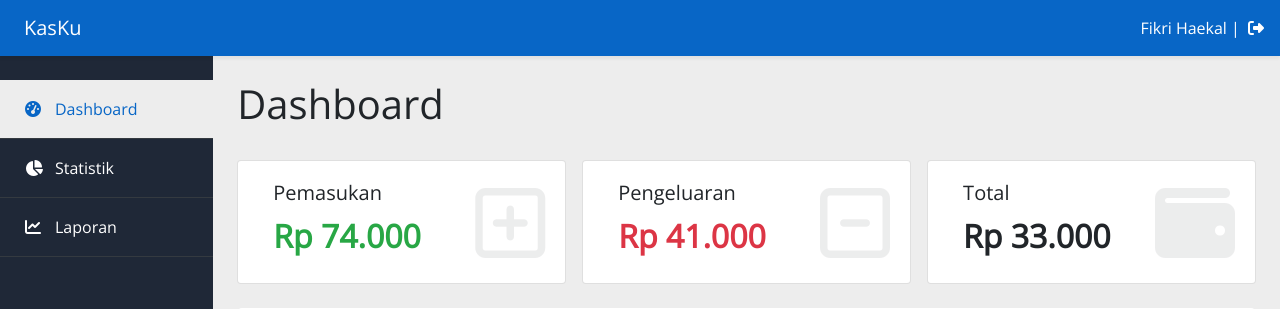
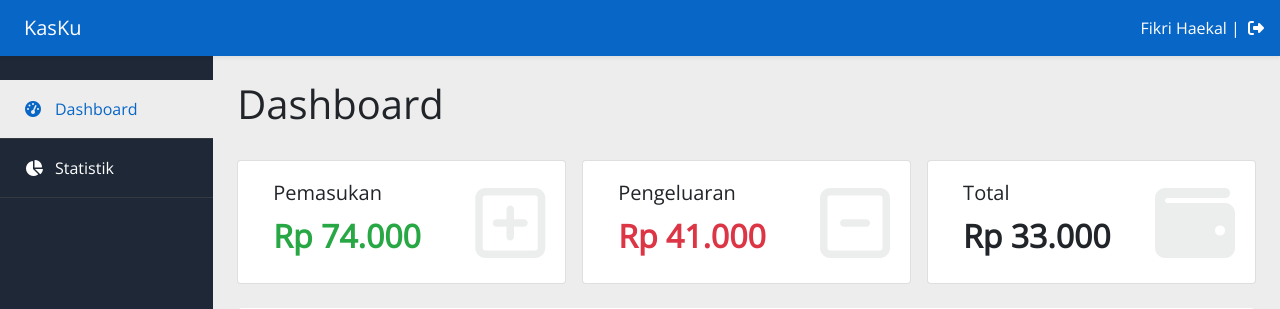
Before and after one commit to AlfisyandiJuniardi/Kalkulator-Pulpen-Biru-, a PHP site: page /index.php in a window 1280 px wide. Shown: the top 309 px of the page. Run offline with PHP 8.4, Linux system fonts and the light colour scheme; data comes from the database, SQL or seed files in the repository; some libraries are stand-ins or nearby versions.

Commit message:
Update index.php

```diff
--- a/KasKu_Web/index.php
+++ b/KasKu_Web/index.php
@@ -40,17 +40,6 @@
               <tr>
                 <td width="30px"><i class="fas fa-chart-pie"></i></td>
                 <td>Statistik</td>
-              </tr>
-            </table>
-            </a>
-            <div class="garis"></div>
-        </li>
-        <li class="nav-item">
-          <a class="nav-link text-white pt-3 pb-3" href="laporan.php">
-            <table class="ml-2">
-              <tr>
-                <td width="30px"><i class="fas fa-chart-line"></i></td>
-                <td>Laporan</td>
               </tr>
             </table>
             </a>
```
